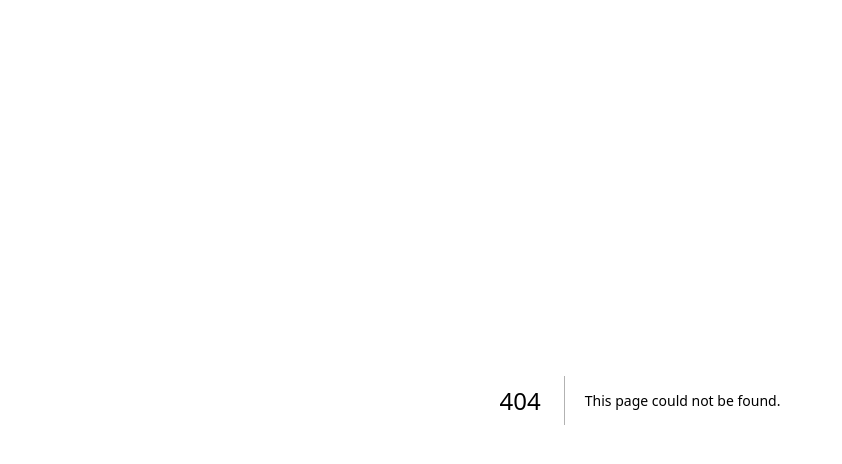
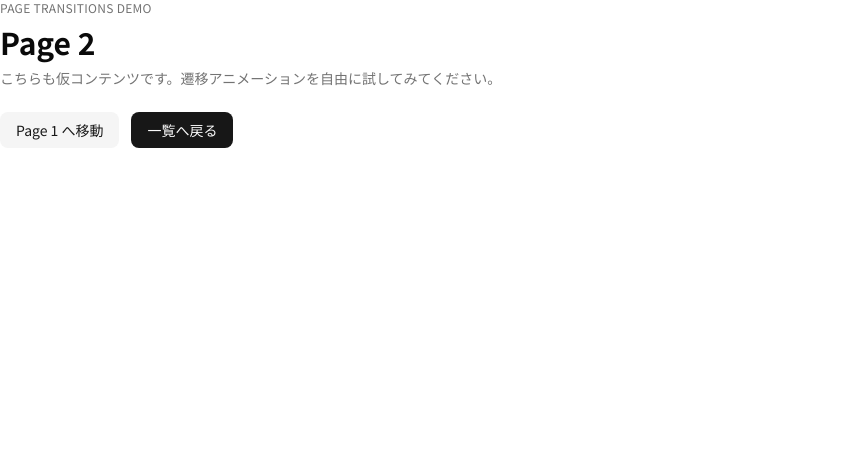
Before and after one commit to 112KA/x-repository-template, a Next.js app in the folder apps/app-nextjs/: page /page-transitions/page2 in a window 1280 px wide. Before the commit this address had no page. Shown: the top 464 px of the page, without its empty margins (0-842 px from the left). Built offline with nearby package versions, Linux system fonts and the light colour scheme.

Commit message:
ページ遷移のデモ用に新しいページコンポーネントを追加

```diff
--- /dev/null
+++ b/apps/app-nextjs/src/app/(examples)/page-transitions/page.tsx
@@ -0,0 +1,19 @@
+'use client'
+
+import { Button } from '@/components/ui/button'
+import { cn } from '@/lib/utils'
+
+interface Props {
+  className?: string
+}
+
+export default ({ className }: Props) => {
+  return (
+    <div className={cn('', className)}>
+      <ul className="flex gap-2">
+        <li><Button asChild><a href="./page1/">Page 1</a></Button></li>
+        <li><Button asChild><a href="./page2/">Page 2</a></Button></li>
+      </ul>
+    </div>
+  )
+}
--- /dev/null
+++ b/apps/app-nextjs/src/app/(examples)/page-transitions/page1/page.tsx
@@ -0,0 +1,30 @@
+'use client'
+
+import Link from 'next/link'
+import { Button } from '@/components/ui/button'
+
+function PageOne() {
+  return (
+    <section className="space-y-6">
+      <div className="space-y-2">
+        <p className="text-xs uppercase tracking-wide text-muted-foreground">
+          Page transitions demo
+        </p>
+        <h1 className="text-3xl font-semibold">Page 1</h1>
+        <p className="text-sm text-muted-foreground">
+          仮のページです。コンテンツを書き換えて動作を確認してください。
+        </p>
+      </div>
+      <div className="flex flex-wrap gap-3">
+        <Button asChild variant="secondary">
+          <Link href="/page-transitions/page2">Page 2 へ移動</Link>
+        </Button>
+        <Button asChild>
+          <Link href="/page-transitions">一覧へ戻る</Link>
+        </Button>
+      </div>
+    </section>
+  )
+}
+
+export default PageOne
--- /dev/null
+++ b/apps/app-nextjs/src/app/(examples)/page-transitions/page2/page.tsx
@@ -0,0 +1,30 @@
+'use client'
+
+import Link from 'next/link'
+import { Button } from '@/components/ui/button'
+
+function PageTwo() {
+  return (
+    <section className="space-y-6">
+      <div className="space-y-2">
+        <p className="text-xs uppercase tracking-wide text-muted-foreground">
+          Page transitions demo
+        </p>
+        <h1 className="text-3xl font-semibold">Page 2</h1>
+        <p className="text-sm text-muted-foreground">
+          こちらも仮コンテンツです。遷移アニメーションを自由に試してみてください。
+        </p>
+      </div>
+      <div className="flex flex-wrap gap-3">
+        <Button asChild variant="secondary">
+          <Link href="/page-transitions/page1">Page 1 へ移動</Link>
+        </Button>
+        <Button asChild>
+          <Link href="/page-transitions">一覧へ戻る</Link>
+        </Button>
+      </div>
+    </section>
+  )
+}
+
+export default PageTwo
```
Also changed, not shown: apps/app-nextjs/src/app/_features/page-transitions/README.md (added).
